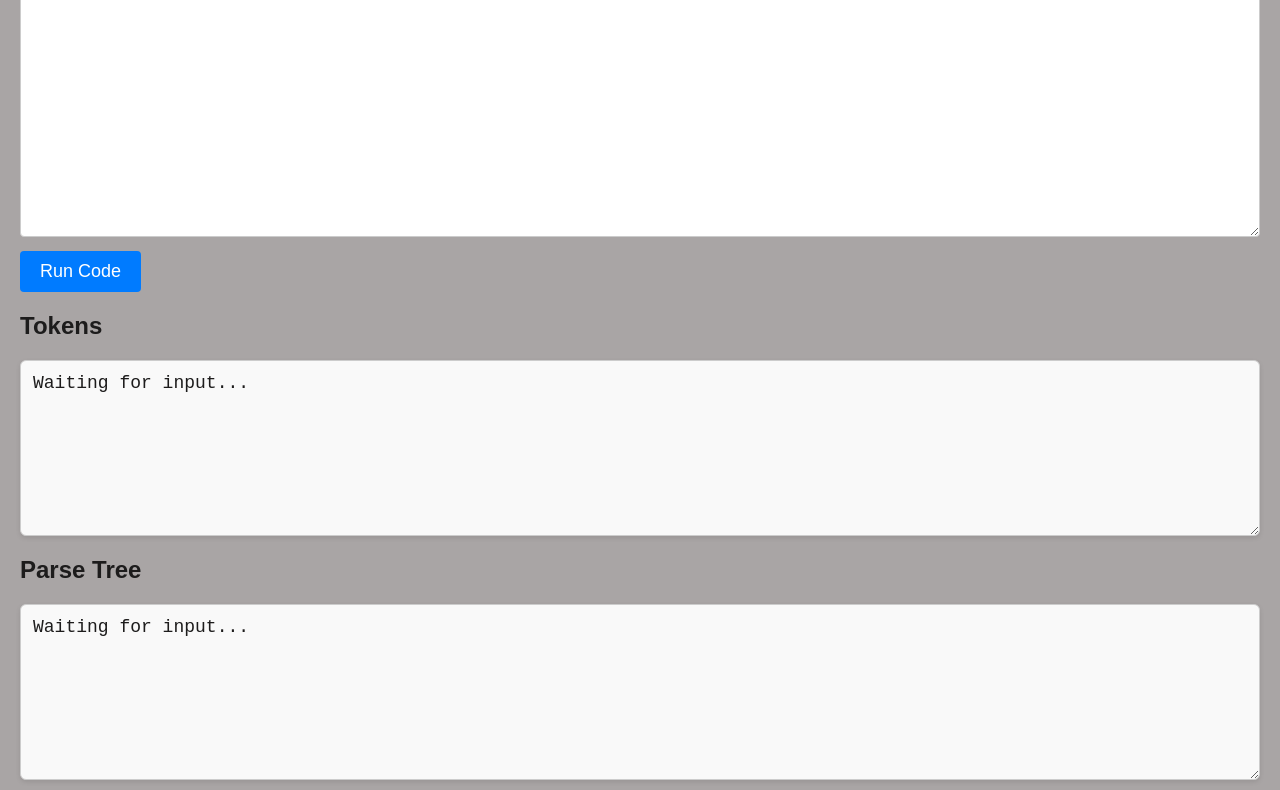
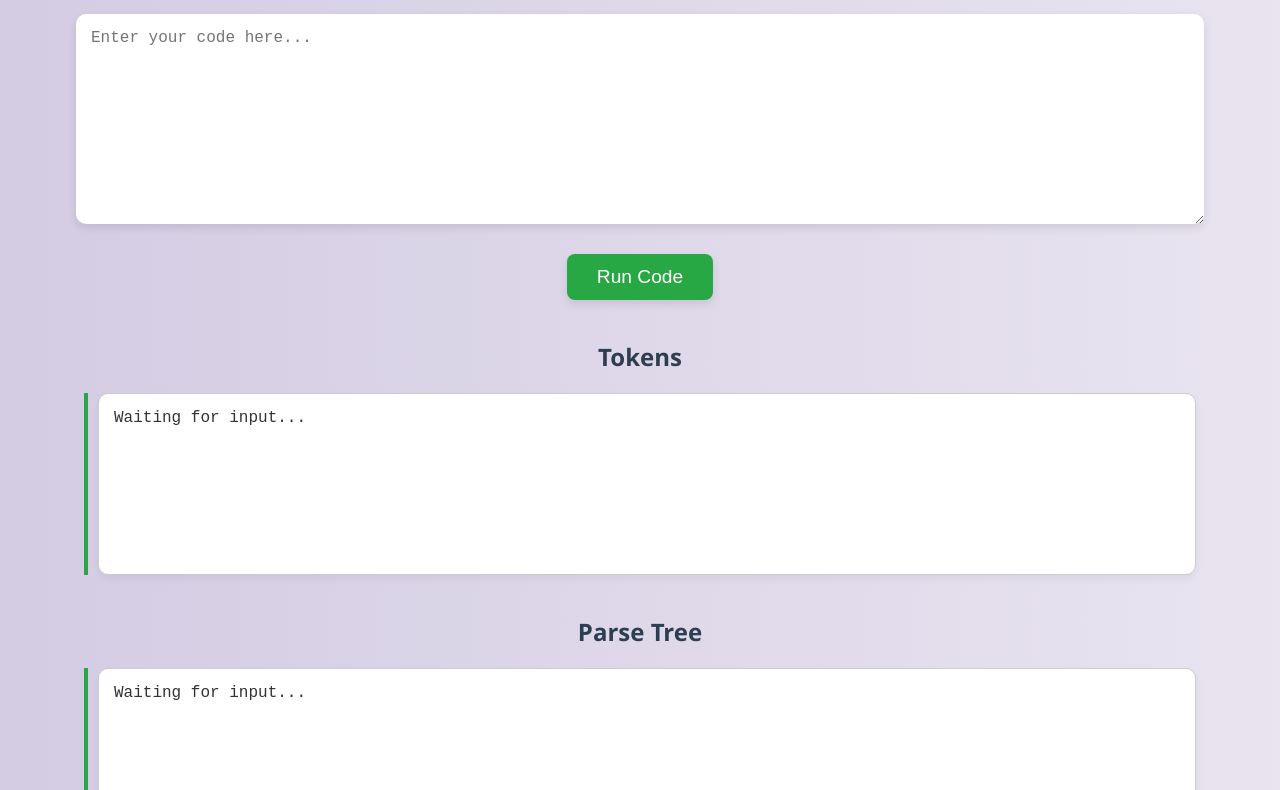
Before and after one commit to Shantanu-Mehta/Compiler, a plain HTML site: page index.html in a window 1280 px wide. Shown: the part 143-933 px from the top of the page. Drawn offline with Linux system fonts and the light colour scheme.

Commit message:
Update style.css

```diff
--- a/style.css
+++ b/style.css
@@ -1,57 +1,125 @@
+
 body {
-    font-family: Arial, sans-serif;
-    margin: 20px;
-    background-color: #a9a5a5;
-    color: #1d1c1c;
+  font-family: 'Segoe UI', Tahoma, Geneva, Verdana, sans-serif;
+  background: linear-gradient(to right, #d3cce3, #e9e4f0);
+  margin: 0;
+  padding: 30px;
+  color: #333;
 }
 
+
+h1 {
+  text-align: center;
+  font-size: 3rem;
+  color: #1a1a1a;
+  margin-bottom: 30px;
+}
+
+
 textarea {
-  width: 100%;
-  min-height: 200px;
-  height: 300px;
-  max-height: 600px;
-  font-family: monospace;
-  font-size: 18px;
-  padding: 10px;
-  border: 1px solid #ccc;
-  border-radius: 4px;
+  display: block;
+  width: 90%;
+  margin: 0 auto 30px auto;
+  padding: 15px;
+  font-family: 'Fira Code', monospace;
+  font-size: 16px;
+  border: none;
+  border-radius: 10px;
+  box-shadow: 0 4px 10px rgba(0, 0, 0, 0.1);
   resize: vertical;
-  box-sizing: border-box;
+  background: #fff;
+  color: #000;
+}
+
+
+button#run-btn {
+  display: block;
+  margin: 0 auto 40px auto;
+  padding: 12px 30px;
+  background-color: #28a745;
+  border: none;
+  color: white;
+  font-size: 1.2rem;
+  border-radius: 8px;
+  cursor: pointer;
+  transition: background 0.3s ease, transform 0.2s ease;
+  box-shadow: 0 4px 10px rgba(0, 0, 0, 0.1);
+}
+
+button#run-btn:hover {
+  background-color: #218838;
+}
+
+button#run-btn:active {
+  transform: scale(0.97);
+}
+
+
+h2 {
+  color: #2c3e50;
+  text-align: center;
+  margin-top: 40px;
 }
 
 
 .output-wrapper {
-    margin-bottom: 20px;
+  width: 90%;
+  margin: 20px auto;
+  border-left: 4px solid #28a745;
+  padding-left: 10px;
+  transition: transform 0.3s ease;
 }
 
+.output-wrapper:hover {
+  transform: scale(1.01);
+}
+
+
 .output-box {
-  background-color: #f9f9f9;
+  background-color: #ffffff;
   border: 1px solid #ccc;
-  padding: 12px;
+  padding: 15px;
   min-height: 150px;
   max-height: 300px;
   overflow-y: auto;
   white-space: pre-wrap;
   word-wrap: break-word;
   font-family: monospace;
-  font-size: 18px;
-  border-radius: 6px;
-  box-shadow: 0 2px 5px rgba(0, 0, 0, 0.1);
-  resize: vertical;
+  font-size: 16px;
+  border-radius: 10px;
+  box-shadow: 0 4px 8px rgba(0, 0, 0, 0.05);
+  transition: all 0.2s ease-in-out;
 }
 
 
-button {
-    padding: 10px 20px;
-    font-size: 18px;
-    background-color: #007bff;
-    border: none;
-    color: white;
-    border-radius: 4px;
-    cursor: pointer;
-    margin-top: 10px;
+#error-output {
+  background-color: #fff5f5;
+  border: 1px solid #ff4d4f;
+  color: #ff4d4f;
+  font-weight: bold;
 }
 
-button:hover {
-    background-color: #0056b3;
+
+.output-box::-webkit-scrollbar {
+  width: 8px;
 }
+.output-box::-webkit-scrollbar-thumb {
+  background-color: #888;
+  border-radius: 5px;
+}
+.output-box::-webkit-scrollbar-thumb:hover {
+  background: #555;
+}
+
+
+@media (max-width: 600px) {
+  textarea, .output-wrapper {
+    width: 95%;
+    font-size: 14px;
+  }
+
+  button#run-btn {
+    font-size: 1rem;
+    padding: 10px 20px;
+  }
+}
```
